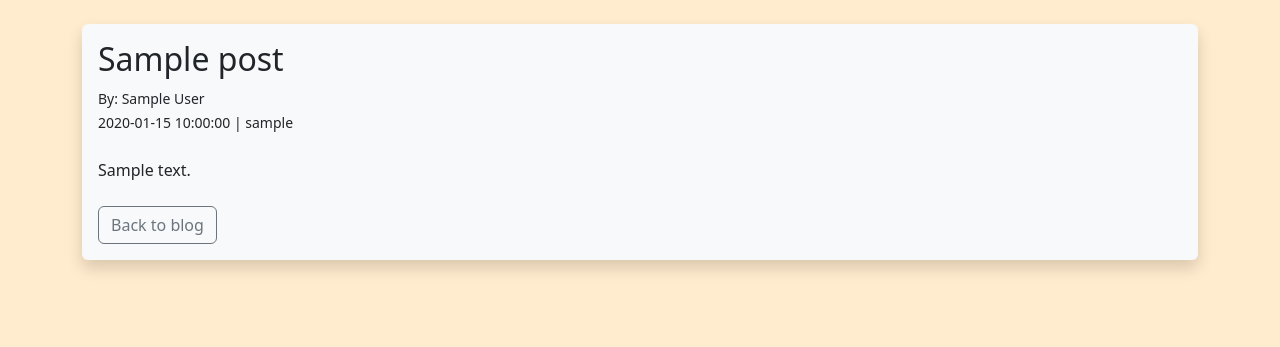
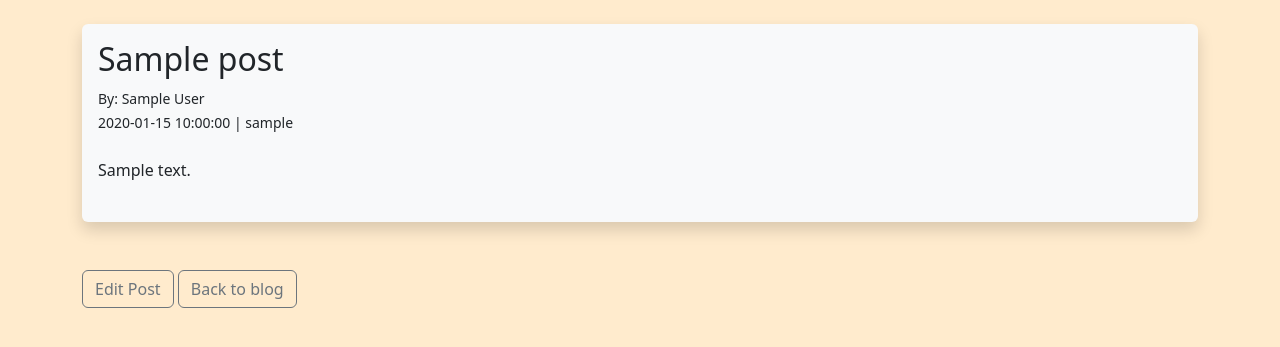
Before and after one commit to Alejoho/Flasker, a Flask app: page /post-m/posts/1 in a window 1280 px wide. Shown: the part 56-403 px from the top of the page. Run offline with Flask 3, Linux system fonts and the light colour scheme; tables that the repository leaves empty hold one stand-in row (values such as "Sample post"); some libraries are stand-ins or nearby versions.

Commit message:
End of the 21th video. Editing posts

```diff
--- a/app/routes/post_routes.py
+++ b/app/routes/post_routes.py
@@ -31,7 +31,7 @@ def add_post():
 
         return redirect(url_for("post_routes.posts"))
 
-    return render_template("add_post.html", form=form)
+    return render_template("add_edit_post.html", form=form, post=None)
 
 
 @bp.route("/posts")
@@ -47,3 +47,32 @@ def post(id):
     post = Post.query.get_or_404(id)
 
     return render_template("post.html", post=post)
+
+
+@bp.route("/posts/edit/<int:id>", methods=["GET", "POST"])
+def edit_post(id):
+    post = Post.query.get_or_404(id)
+    form = PostForm()
+
+    if form.validate_on_submit():
+        post.title = form.title.data
+        post.author = form.author.data
+        post.slug = form.slug.data
+        post.content = form.content.data
+
+        db.session.add(post)
+        try:
+            db.session.commit()
+        except Exception as err:
+            print(err)
+            db.session.rollback()
+            flash("There was an error editing the post")
+
+        return redirect(url_for("post_routes.posts"))
+
+    form.title.data = post.title
+    form.author.data = post.author
+    form.slug.data = post.slug
+    form.content.data = post.content
+
+    return render_template("add_edit_post.html", form=form, post=post)
--- a/app/templates/post.html
+++ b/app/templates/post.html
@@ -12,9 +12,14 @@
 
     <br><br>
 
-    <a href="{{url_for('post_routes.posts')}}" class="btn btn-outline-secondary">
-        Back to blog
-    </a>
 </div>
 
+<a href="{{url_for('post_routes.edit_post',id=post.id)}}" class="btn btn-outline-secondary">
+    Edit Post
+</a>
+
+<a href="{{url_for('post_routes.posts')}}" class="btn btn-outline-secondary">
+    Back to blog
+</a>
+
 {% endblock %}
--- a/app/templates/posts.html
+++ b/app/templates/posts.html
@@ -26,6 +26,10 @@
         View Post
     </a>
 
+    <a href="{{url_for('post_routes.edit_post',id=post.id)}}" class="btn btn-outline-secondary">
+        Edit Post
+    </a>
+
 </div>
 
 
```
Also changed, not shown: app/templates/add_edit_post.html (renamed from app/templates/add_post.html, +19 -5 lines).
